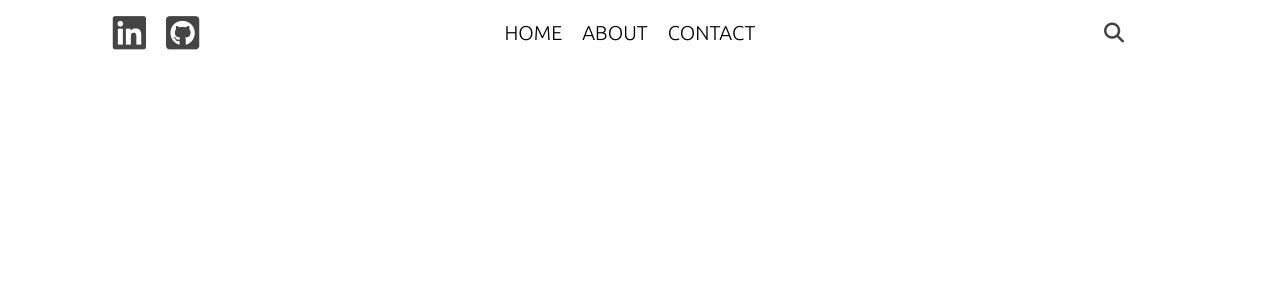
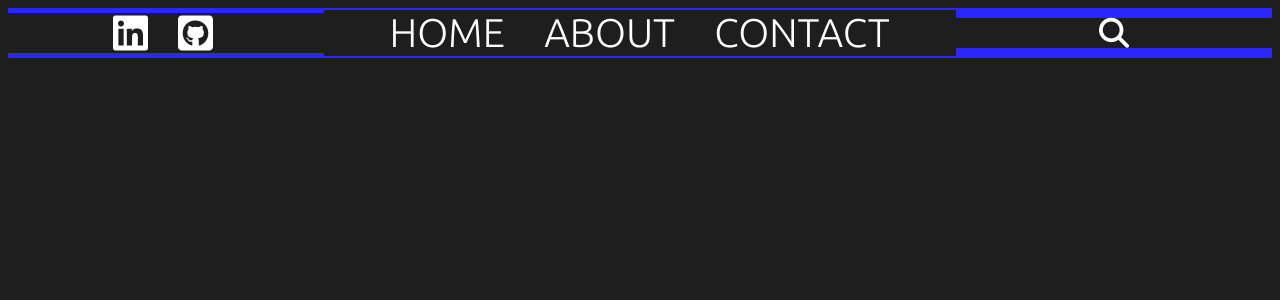
Before and after one commit to Gitmsl/msl-website, a React (Create React App) app: page / in a window 1280 px wide. Shown: the top 300 px of the page. Built offline with nearby package versions, Linux system fonts and the light colour scheme.

Commit message:
media queries
added media queries to differentiate from default (mobile screens up to 480px width) to tablet sizes (up to 780px) and beyond (will continue to tweak in future updates)

```diff
--- a/src/topbar/topbar.css
+++ b/src/topbar/topbar.css
@@ -1,7 +1,69 @@
-.top{
+* {
+    background-color: rgb(30, 30, 30);
+}
+
+.top{ /*Mobile first layout*/
     width: 100%;
     height: 50px;
-    background-color: white;
+    background-color: rgb(255, 62, 62);
+    position: sticky;
+    top: 0;
+    display: flex;
+    align-items: center;
+    text-align: center;
+    font-family: 'Ubuntu', sans-serif;
+    font-size: 20px;
+}
+
+.topLeft, .topRight {
+    flex: 3;
+    display: flex;
+    align-items: center;
+    justify-content: center;
+}
+
+.topSocialIcon {
+    font-size: 2em;
+    margin-right: 8px;
+    margin-left: 12px;
+    color: white;
+    cursor: pointer;
+}
+
+.topCenter {
+    flex: 6;
+}
+
+.topList {
+    display: flex;
+    justify-content: center;
+    margin: 0;
+    padding: 0;
+    list-style: none;
+    color: white;
+}
+
+.topListItem {
+    margin-right: 5vw;
+    margin-left: 1.5vw;
+    font-size: .85em;
+    font-weight: 300;
+    cursor: pointer;
+}
+
+.topSearchIcon {
+    margin-right: auto;
+    margin-left: auto;
+    font-size: 1.2em;
+    color: white;
+    cursor: pointer;
+}
+
+@media screen and (min-width: 480px) { /* for screens b/w large smartphones & tablet*/
+    .top{
+    width: 100%;
+    height: 50px;
+    background-color: rgb(141, 139, 255); /* Color change to make screen size apparent*/
     position: sticky;
     top: 0;
     display: flex;
@@ -18,9 +80,9 @@
 }
 
 .topSocialIcon {
-    font-size: 38px;
-    margin-right: 20px;
-    color: #444;
+    font-size: 2em;
+    margin-right: 18px;
+    color: white;
     cursor: pointer;
 }
 
@@ -38,13 +100,67 @@
 
 .topListItem {
     margin-right: 20px;
-    font-size: 20px;
+    font-size: 200%;
     font-weight: 300;
     cursor: pointer;
 }
 
 .topSearchIcon {
-    font-size: 20px;
-    color: #444;
+    font-size: 1.5em;
+    color: white;
     cursor: pointer;
 }
+}
+
+@media screen and (min-width: 768px) { /*larger than tablet size screens*/
+    .top{
+    width: 100%;
+    height: 50px;
+    background-color: rgb(43, 39, 252); /* Color change to make screen size apparent*/
+    position: sticky;
+    top: 0;
+    display: flex;
+    align-items: center;
+    font-family: 'Ubuntu', sans-serif;
+    font-size: 20px;
+}
+
+.topLeft, .topRight {
+    flex: 3;
+    display: flex;
+    align-items: center;
+    justify-content: center;
+}
+
+.topSocialIcon {
+    font-size: 2em;
+    margin-right: 18px;
+    color: white;
+    cursor: pointer;
+}
+
+.topCenter {
+    flex: 6;
+}
+
+.topList {
+    display: flex;
+    justify-content: center;
+    margin: 0;
+    padding: 0;
+    list-style: none;
+}
+
+.topListItem {
+    margin-right: 20px;
+    font-size: 200%;
+    font-weight: 300;
+    cursor: pointer;
+}
+
+.topSearchIcon {
+    font-size: 1.5em;
+    color: white;
+    cursor: pointer;
+}
+}
```
